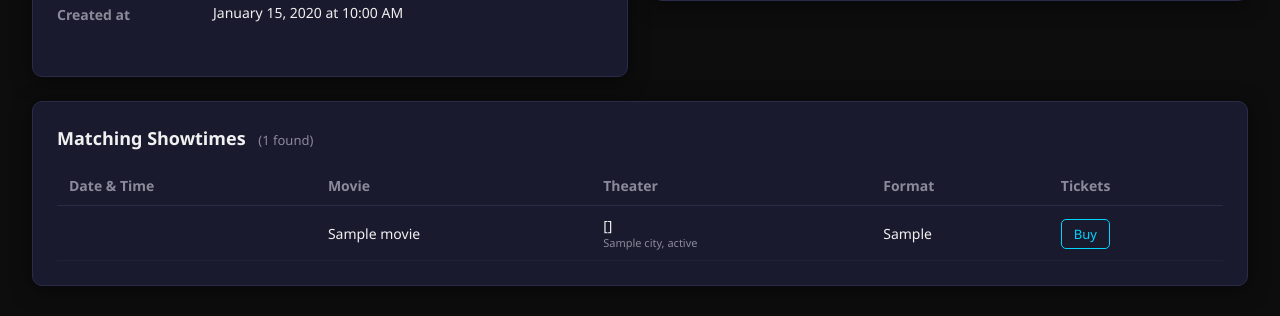
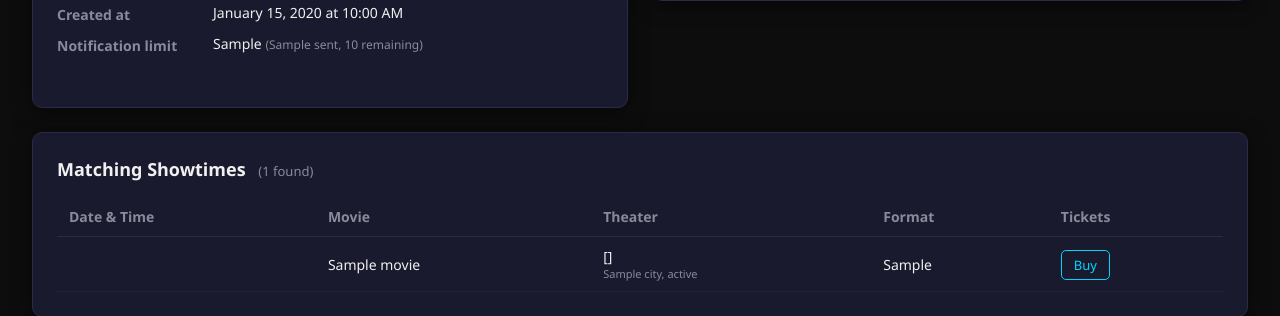
Before and after one commit to dhodge250/Showtime_Alert, a Python web app: template app/templates/alert_detail.html in a window 1280 px wide. Shown: the part 354-670 px from the top of the page. Run offline with Jinja, Linux system fonts and the light colour scheme; the template is opened without the code that fills it: most values are stand-ins (such as "Sample title", 1, 10 or a date in 2020).

Commit message:
Fix Alert Detail date format and add notification limit display (#12 #13)
Issue #13: strftime format contained &ndash; as a literal string, which
Jinja2 auto-escaped to &amp;ndash; in the output. Changed to the clean
format '%b %d, %Y %I:%M %p' (e.g. Jun 04, 2026 09:30 PM).

Issue #12: Alert Information card now shows Notification Limit, how many
have been sent, and how many remain. Displays 'Unlimited (one-shot per
movie)' when no cap is configured.

Closes #12, #13

Co-Authored-By: Claude Sonnet 4.6 <noreply@anthropic.com>

```diff
--- a/app/templates/alert_detail.html
+++ b/app/templates/alert_detail.html
@@ -66,6 +66,19 @@
 
       <dt>Created at</dt>
       <dd>{{ pref.created_at.strftime('%B %d, %Y at %I:%M %p') }}</dd>
+
+      <dt>Notification limit</dt>
+      <dd>
+        {% if pref.max_notifications %}
+          {{ pref.max_notifications }}
+          <span class="text-muted" style="font-size:12px">
+            ({{ pref.notifications_fired or 0 }} sent,
+            {{ [pref.max_notifications - (pref.notifications_fired or 0), 0] | max }} remaining)
+          </span>
+        {% else %}
+          <span class="text-muted">Unlimited (one-shot per movie)</span>
+        {% endif %}
+      </dd>
 
     </dl>
 
@@ -206,7 +219,7 @@
       <tbody>
         {% for st in showtimes %}
         <tr>
-          <td style="white-space:nowrap">{{ st.show_datetime.strftime('%a, %b %d, %Y &ndash; %I:%M %p') }}</td>
+          <td style="white-space:nowrap">{{ st.show_datetime.strftime('%b %d, %Y %I:%M %p') }}</td>
           <td>{{ st.movie.title if st.movie else '–' }}</td>
           <td>
             {{ st.theater.name if st.theater else '–' }}
```
